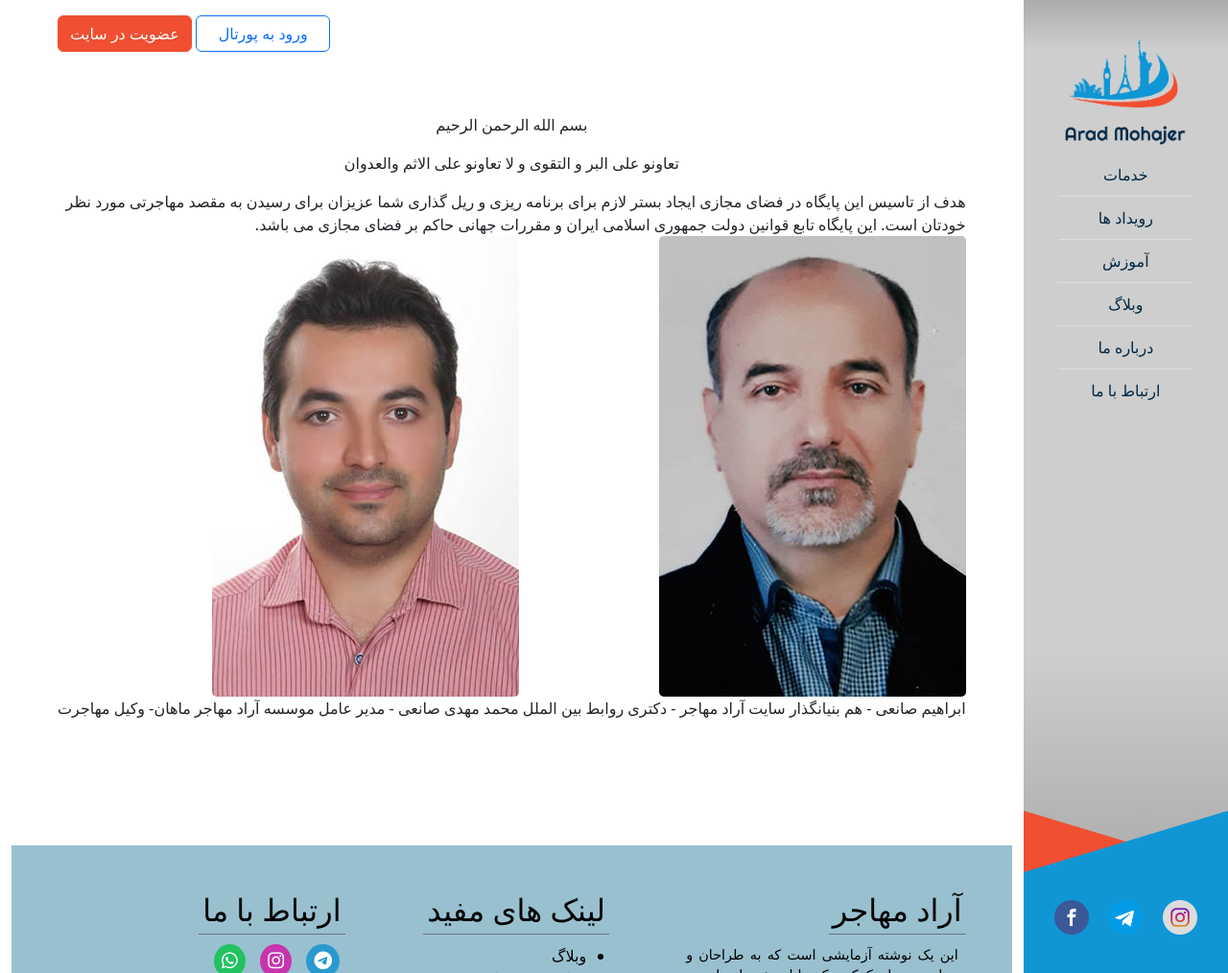
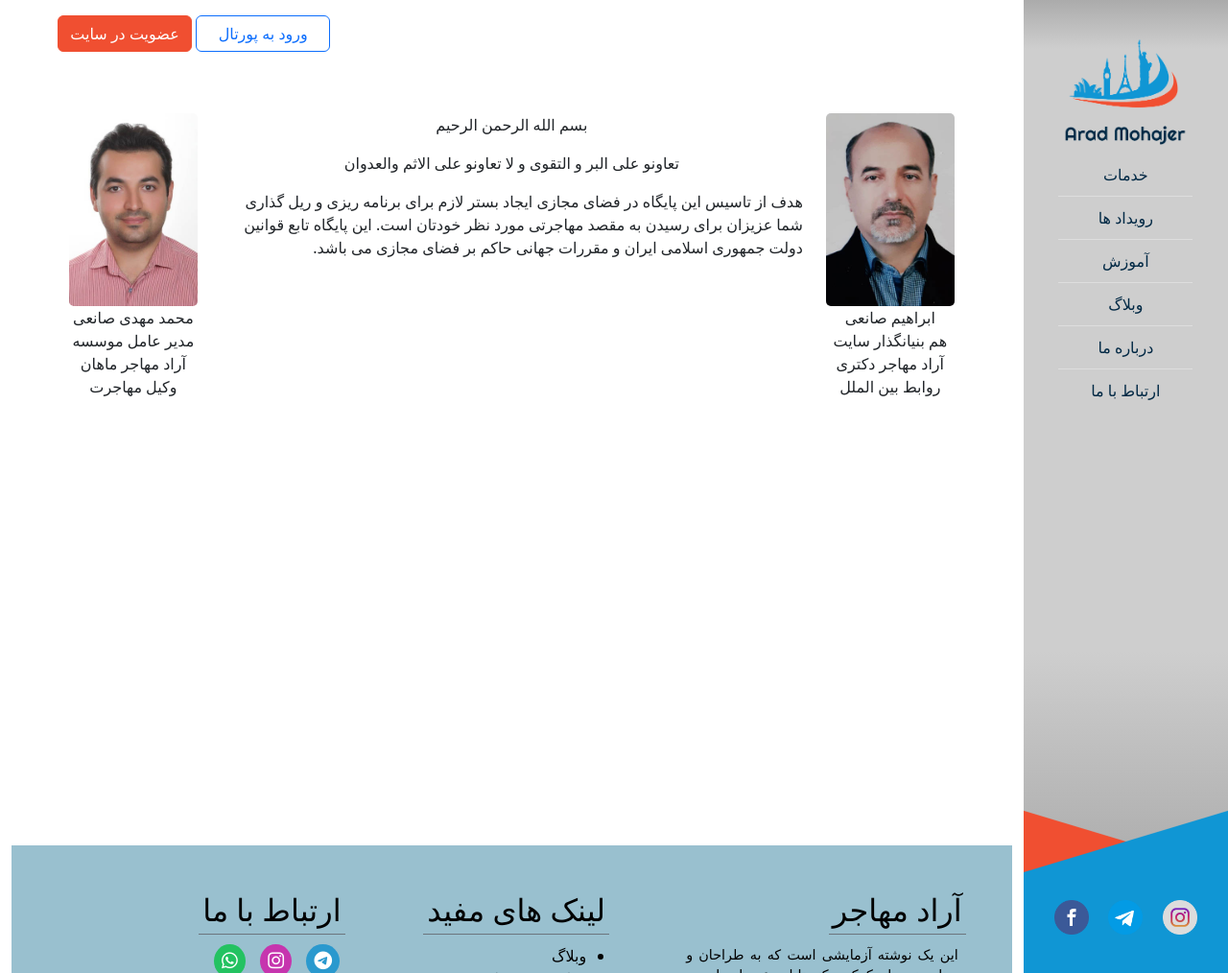
Before and after one commit to sayadlou/arad, a Django app: page /rules/ in a window 1280 px wide. Shown: the whole page at 96% size. Run offline with Django 3.2, Linux system fonts and the light colour scheme; parts of the project's set-up code (start-up, migrations or seed data) failed here and were passed over; some libraries are stand-ins or nearby versions; some web fonts are replaced.

Commit message:
about us

```diff
--- a/apps/core/templates/core/about_us.html
+++ b/apps/core/templates/core/about_us.html
@@ -5,39 +5,50 @@
     <div id="page-top" class="wide">
         <!-- Single Service Item ////////// Just this Section is changed! -->
         <div id="user">
-            <div class="row">
-                <div class="col-lg-12">
-                    <div class="user-form">
-                        <p class="text-center">
-                            بسم الله الرحمن الرحیم
-                        </p>
-                        <p class="text-center"> تعاونو علی البر و التقوی و لا تعاونو علی الاثم والعدوان
-                        </p>
-                        هدف از تاسیس این پایگاه در فضای مجازی ایجاد بستر لازم برای برنامه ریزی و ریل گذاری شما عزیزان
-                        برای رسیدن به مقصد مهاجرتی مورد نظر خودتان است. این پایگاه تابع قوانین دولت جمهوری اسلامی ایران
-                        و مقررات جهانی حاکم بر فضای مجازی می باشد.
-                        <div class="d-flex justify-content-between">
+            <div class="user-form">
+                <div class="container">
+
+
+                    <div class="row">
+                        <div class="col-md-2">
+                            <img style="max-width: 100%" src="{% static 'core/images/ebrahim_saneei.jpg' %}"
+                                 class="img-fluid mx-auto d-block" alt="ابراهیم صانعی">
+                            <p class="text-center">
+                                ابراهیم صانعی <br>هم بنیانگذار سایت آراد مهاجر دکتری روابط بین الملل
+
+                            </p>
+
+                        </div>
+                        <div class="col">
                             <div>
-                                <img style="max-width: 30vw" src="{% static 'core/images/ebrahim_saneei.jpg' %}"
-                                     class="img-fluid" alt="ابراهیم صانعی">
+                                <p class="text-center">
+                                    بسم الله الرحمن الرحیم
+                                </p>
+                                <p class="text-center"> تعاونو علی البر و التقوی و لا تعاونو علی الاثم والعدوان
+                                </p>
                                 <p>
-                                    ابراهیم صانعی - هم بنیانگذار سایت آراد مهاجر - دکتری روابط بین الملل
 
-                                </p>
-
-                            </div>
-                            <div>
-                                <img style="max-width: 30vw" src="{% static 'core/images/mmehsi_saneei.jpg' %}"
-                                     class="img-fluid"
-                                     alt="محمد مهدی صانعی">
-                                <p> محمد مهدی صانعی - مدیر عامل موسسه آراد مهاجر ماهان- وکیل مهاجرت
+                                    هدف از تاسیس این پایگاه در فضای مجازی ایجاد بستر لازم برای برنامه ریزی و ریل گذاری
+                                    شما
+                                    عزیزان
+                                    برای رسیدن به مقصد مهاجرتی مورد نظر خودتان است. این پایگاه تابع قوانین دولت جمهوری
+                                    اسلامی
+                                    ایران
+                                    و مقررات جهانی حاکم بر فضای مجازی می باشد.
                                 </p>
                             </div>
                         </div>
+                        <div class="col-md-2">
+                            <img style="max-width: 100%" src="{% static 'core/images/mmehsi_saneei.jpg' %}"
+                                 class="img-fluid mx-auto d-block"
+                                 alt="محمد مهدی صانعی">
+                            <p class="text-center"> محمد مهدی صانعی مدیر عامل موسسه آراد مهاجر ماهان وکیل مهاجرت
+                            </p>
+                        </div>
+                    </div>
 
+                </div>
 
-                    </div>
-                </div>
 
             </div>
         </div>
```
